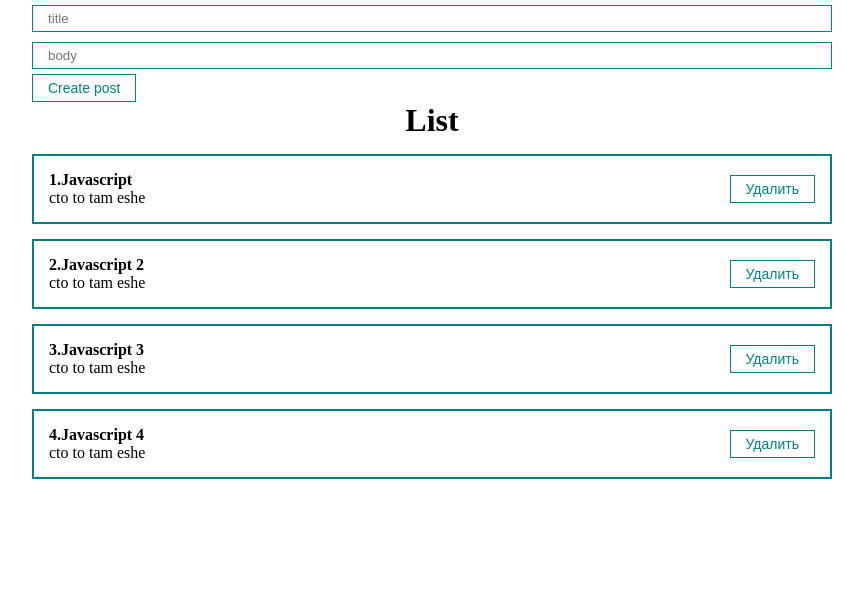
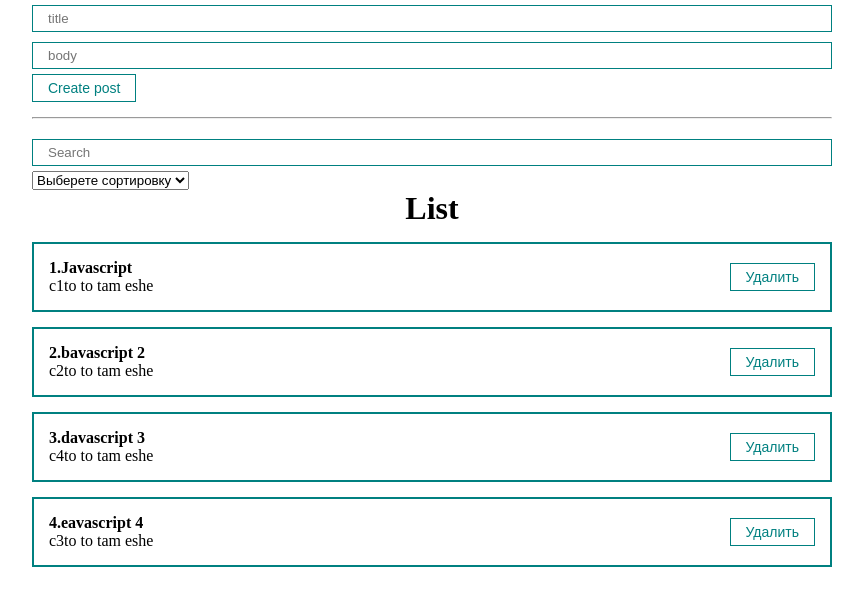
Before and after one commit to regber/ReactProject, a React (Create React App) app: page / in a window 1280 px wide. Shown: the top 606 px of the page, without its empty margins (208-1071 px from the left). Built offline with nearby package versions, Linux system fonts and the light colour scheme.

Commit message:
Сортировка и фильтрация вынесены в отдельный компоненрт.

```diff
--- a/src/App.js
+++ b/src/App.js
@@ -1,20 +1,47 @@
-import react, { useState,useRef } from "react";
+import react, { useState,useRef,useMemo } from "react";
 import ClassCounter from "./components/ClassCounter";
 import Counter from "./components/Counter";
+import PostFilter from "./components/PostFilter";
 import PostForm from "./components/PostForm";
 import PostItem from "./components/PostItem";
 import PostList from "./components/PostList";
 import MyButton from "./components/UI/button/MyButton";
 import MyInput from "./components/UI/input/MyInput";
+import MySelect from "./components/UI/select/MySelect";
 import './style/App.css';
 
 function App(){
     const [posts,SetPosts]=useState([
-        {Id:1, title:"Javascript", body:"cto to tam eshe"},
-        {Id:2, title:"Javascript 2", body:"cto to tam eshe"},
-        {Id:3, title:"Javascript 3", body:"cto to tam eshe"},
-        {Id:4, title:"Javascript 4", body:"cto to tam eshe"}]);
+        {Id:1, title:"Javascript", body:"c1to to tam eshe"},
+        {Id:2, title:"bavascript 2", body:"c2to to tam eshe"},
+        {Id:3, title:"davascript 3", body:"c4to to tam eshe"},
+        {Id:4, title:"eavascript 4", body:"c3to to tam eshe"}]);
 
+
+        const [filter,setFilter]=useState({filter:'',sort:''});
+
+
+    const getSortedPosts=()=>{
+
+        if(filter.sort)
+        {
+            return [...posts].sort((a,b)=>a[filter.sort].localeCompare(b[filter.sort]));
+        }
+
+        return posts;
+    }
+
+    const getFilterPosts=()=>{
+        if(filter.filter)
+        {
+            return [...sortedPosts].filter(post=>post.title.toLowerCase().includes(filter.filter.toLowerCase()));
+        }
+
+        return sortedPosts;
+    }
+
+    const sortedPosts= useMemo(() => getSortedPosts(), [filter.sort,posts]);
+    const sortedAndFilterPosts= useMemo(() => getFilterPosts(), [filter.filter,sortedPosts]);
 
 
      const CreatePost=(newPost)=>{
@@ -29,7 +56,9 @@ function App(){
 
         <div className="App">
             <PostForm createPost={CreatePost}/>
-            <PostList deletePost={DeletePost} posts={posts} title='List'></PostList>
+            <hr style={{margin:'15px 0px'}}/>
+            <PostFilter filter={filter} setFilter={setFilter} />
+            <PostList deletePost={DeletePost} posts={sortedAndFilterPosts} title='List'></PostList>
         </div>
 
         )
--- /dev/null
+++ b/src/components/PostFilter.jsx
@@ -0,0 +1,19 @@
+import React from 'react'
+import MyInput from './UI/input/MyInput'
+import MySelect from './UI/select/MySelect'
+
+
+
+const PostFilter = ({filter,setFilter}) => {
+
+    var options=[{value:'title',name:'По названию'},{value:'body',name:'По содержимому'}];
+
+  return (
+    <div>
+        <MyInput value={filter.filter} placeholder='Search' onChange={e=>setFilter({...filter,filter:e.target.value})}></MyInput>
+        <MySelect value={filter.sort}  options={options} onChange={e=>setFilter({...filter,sort:e})} defaultVlue='Выберете сортировку' />
+    </div>
+  )
+}
+
+export default PostFilter;
--- /dev/null
+++ b/src/components/UI/select/MySelect.jsx
@@ -0,0 +1,18 @@
+import React from 'react'
+
+
+const MySelect = ({options,defaultVlue,value,onChange}) => {
+  return (
+    <select
+        value={value}
+        onChange={event=>onChange(event.target.value)}
+    >
+        <option disabled value=''>{defaultVlue}</option>
+        {options.map(option=>
+            <option key={option.value}  value={option.value}>{option.name}</option>
+            )}
+    </select>
+  )
+}
+
+export default MySelect
```
